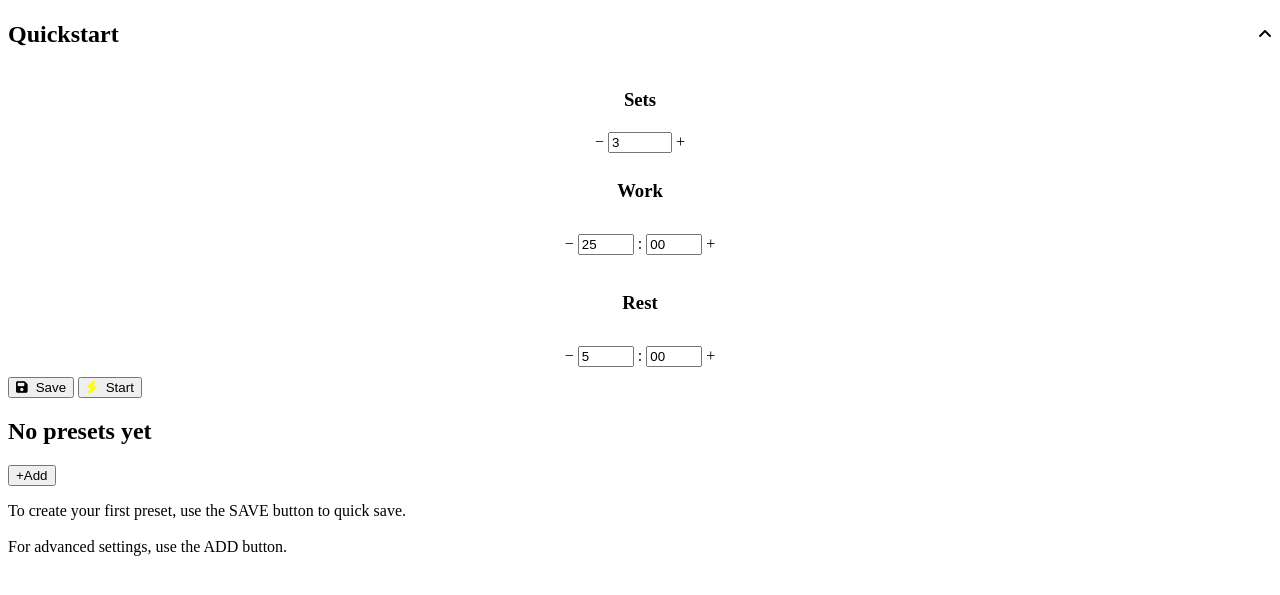
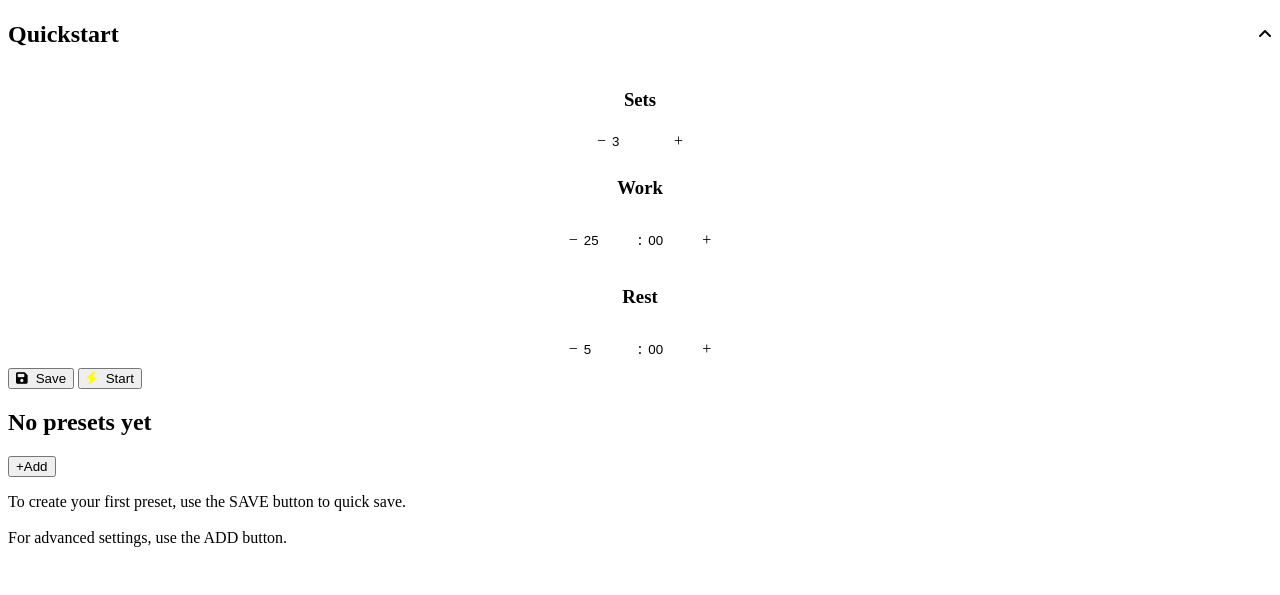
Before and after one commit to yassienAbdillahi/pomodoroTimer, a plain HTML site: page index.html in a window 1280 px wide. Shown: the part 79-674 px from the top of the page. Drawn offline with Linux system fonts and the light colour scheme.

Commit message:
Removed borders from the number inputs
Closes #20

```diff
--- a/style.css
+++ b/style.css
@@ -42,3 +42,7 @@
 fieldset {
     border: none;
 }
+
+input[type='number'] {
+    border: none;
+}
```
